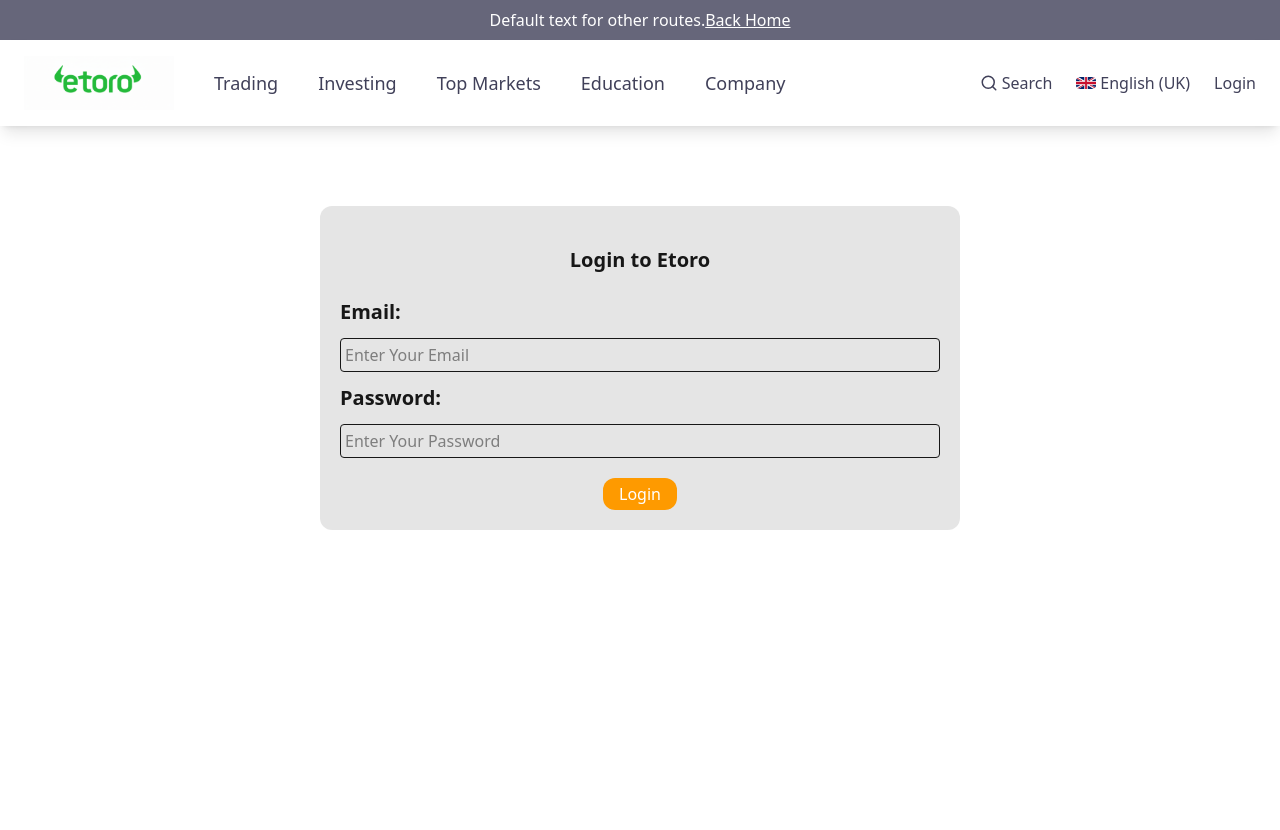
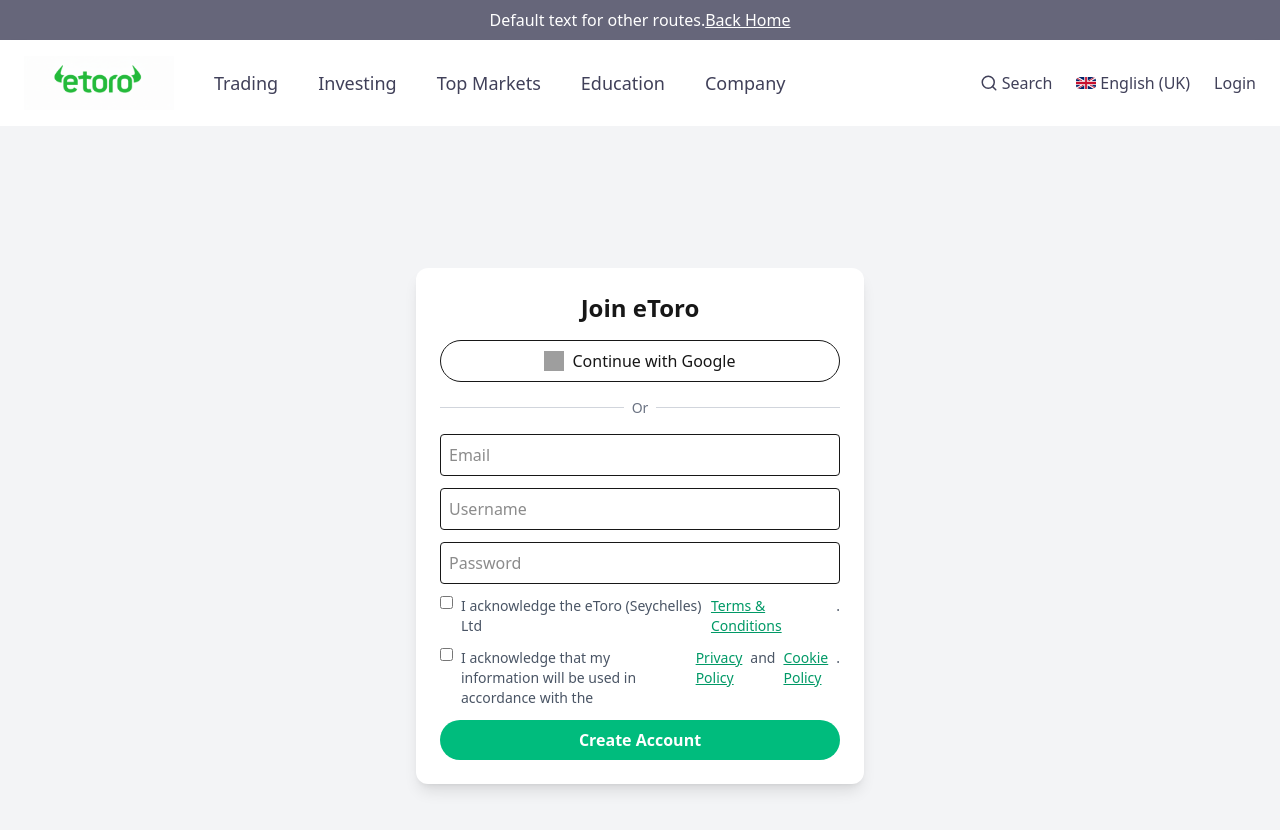
Before and after one commit to Rakesh6989/etoro, a Next.js app: page /login in a window 1280 px wide. Shown: the top 830 px of the page. Before the commit the page ends 800 px from the top, so only its background shows below. Built offline with nearby package versions, Linux system fonts and the light colour scheme; grey boxes are pictures that could not be loaded.

Commit message:
updated site

```diff
--- a/src/app/login/page.js
+++ b/src/app/login/page.js
@@ -1,73 +1,140 @@
-"use client"
+"use client";
 import { useState } from "react";
 
-const Login = () => {
-    const [credentials, setcredentials] = useState(
+const SignupForm = () => {
+  const [form, setForm] = useState({
+    email: "",
+    username: "",
+    password: "",
+    terms: false,
+    privacy: false,
+  });
 
-        {
+  const handleChange = (e) => {
+    const { name, value, type, checked } = e.target;
+    setForm((prev) => ({
+      ...prev,
+      [name]: type === "checkbox" ? checked : value,
+    }));
+  };
 
-            email: "",
-            password: ""
-        }
-    )
-    const [email, setemail] = useState("")
-    const [pass, setpass] = useState("")
-    const handlechange = (e) => {
+  const handleSubmit = (e) => {
+    e.preventDefault();
+    if (!form.email || !form.username || !form.password) {
+      alert("Please fill all required fields!");
+      return;
+    }
+    if (!form.terms || !form.privacy) {
+      alert("Please accept Terms & Privacy Policy!");
+      return;
+    }
+    console.log("Form Data:", form);
+    alert("Account Created Successfully!");
+    setForm({
+      email: "",
+      username: "",
+      password: "",
+      terms: false,
+      privacy: false,
+    });
+  };
 
-        const value = e.target.value;
-        const name = e.target.name;
-        console.log(value)
-        if (name == "email") { setemail(value) }
-        else if (name == "password") {
+  return (
+    <div className="flex justify-center items-center min-h-screen bg-gray-100 px-4">
+      <div className="w-full max-w-md bg-white rounded-xl shadow-lg p-6">
+        <h2 className="text-center text-2xl font-bold mb-4">Join eToro</h2>
 
-            setpass(value)
-        }
-        // setcredentials([...credentials, value])
-        // = e.target.name;
+        {/* Google Button */}
+        <button className="w-full flex items-center justify-center gap-2 border rounded-full py-2 hover:bg-gray-100 transition">
+          <img
+            src="https://www.svgrepo.com/show/355037/google.svg"
+            alt="google"
+            className="w-5 h-5"
+          />
+          Continue with Google
+        </button>
 
-    }
-    const handlesubmit = (e) => {
-        e.preventDefault();
-        if (!email || !pass) {
-            alert("Please fill all the fields")
-        } else {
-            alert("Form Submitted")
-            console.log("credentials", email, pass)
-            setemail("")
-            setpass("")
-        }
-
-    }
-    return (<div>
-
-
-
-        <div className="w-1/2 m-auto bg-[#e1e1e0d6] mt-20 rounded-xl p-5">
-
-            <p className="text-center py-5 text-xl font-semibold">Login to Etoro</p>
-
-            <form onSubmit={handlesubmit}>
-                <div className="flex flex-col gap-2">
-
-                    <label className="text-xl py-1 font-semibold">Email:</label>
-
-                    <input type="email" placeholder="Enter Your Email" className="border p-1 rounded" onChange={handlechange} value={email} name="email" required />
-
-                    <label className="text-xl py-1 font-semibold">Password:</label>
-                    <input type="password" name="password" className="border p-1 rounded" placeholder="Enter Your Password" onChange={handlechange} value={pass} required />
-                    <div className="flex justify-center items-center pt-3">
-
-                        <button className=" bg-amber-500 px-4 py-1 rounded-xl text-white hover:font-semibold cursor-pointer " type="submit">Login</button>
-
-
-                    </div>
-                </div>
-
-            </form>
-
+        <div className="flex items-center my-4">
+          <hr className="flex-1 border-gray-300" />
+          <span className="px-2 text-gray-500 text-sm">Or</span>
+          <hr className="flex-1 border-gray-300" />
         </div>
 
-    </div>)
+        {/* Form */}
+        <form onSubmit={handleSubmit} className="flex flex-col gap-3">
+          <input
+            type="email"
+            name="email"
+            placeholder="Email"
+            className="border p-2 rounded focus:outline-none focus:ring focus:ring-emerald-400"
+            value={form.email}
+            onChange={handleChange}
+            required
+          />
+          <input
+            type="text"
+            name="username"
+            placeholder="Username"
+            className="border p-2 rounded focus:outline-none focus:ring focus:ring-emerald-400"
+            value={form.username}
+            onChange={handleChange}
+            required
+          />
+          <input
+            type="password"
+            name="password"
+            placeholder="Password"
+            className="border p-2 rounded focus:outline-none focus:ring focus:ring-emerald-400"
+            value={form.password}
+            onChange={handleChange}
+            required
+          />
 
-}
-export default Login;
+          {/* Checkboxes */}
+          <label className="flex items-start gap-2 text-sm text-gray-600">
+            <input
+              type="checkbox"
+              name="terms"
+              checked={form.terms}
+              onChange={handleChange}
+            />
+            I acknowledge the eToro (Seychelles) Ltd{" "}
+            <a href="#" className="text-emerald-600 underline">
+              Terms & Conditions
+            </a>
+            .
+          </label>
+
+          <label className="flex items-start gap-2 text-sm text-gray-600">
+            <input
+              type="checkbox"
+              name="privacy"
+              checked={form.privacy}
+              onChange={handleChange}
+            />
+            I acknowledge that my information will be used in accordance with
+            the{" "}
+            <a href="#" className="text-emerald-600 underline">
+              Privacy Policy
+            </a>{" "}
+            and{" "}
+            <a href="#" className="text-emerald-600 underline">
+              Cookie Policy
+            </a>
+            .
+          </label>
+
+          {/* Submit Button */}
+          <button
+            type="submit"
+            className="bg-emerald-500 hover:bg-emerald-600 text-white py-2 rounded-full font-semibold transition"
+          >
+            Create Account
+          </button>
+        </form>
+      </div>
+    </div>
+  );
+};
+
+export default SignupForm;
```
